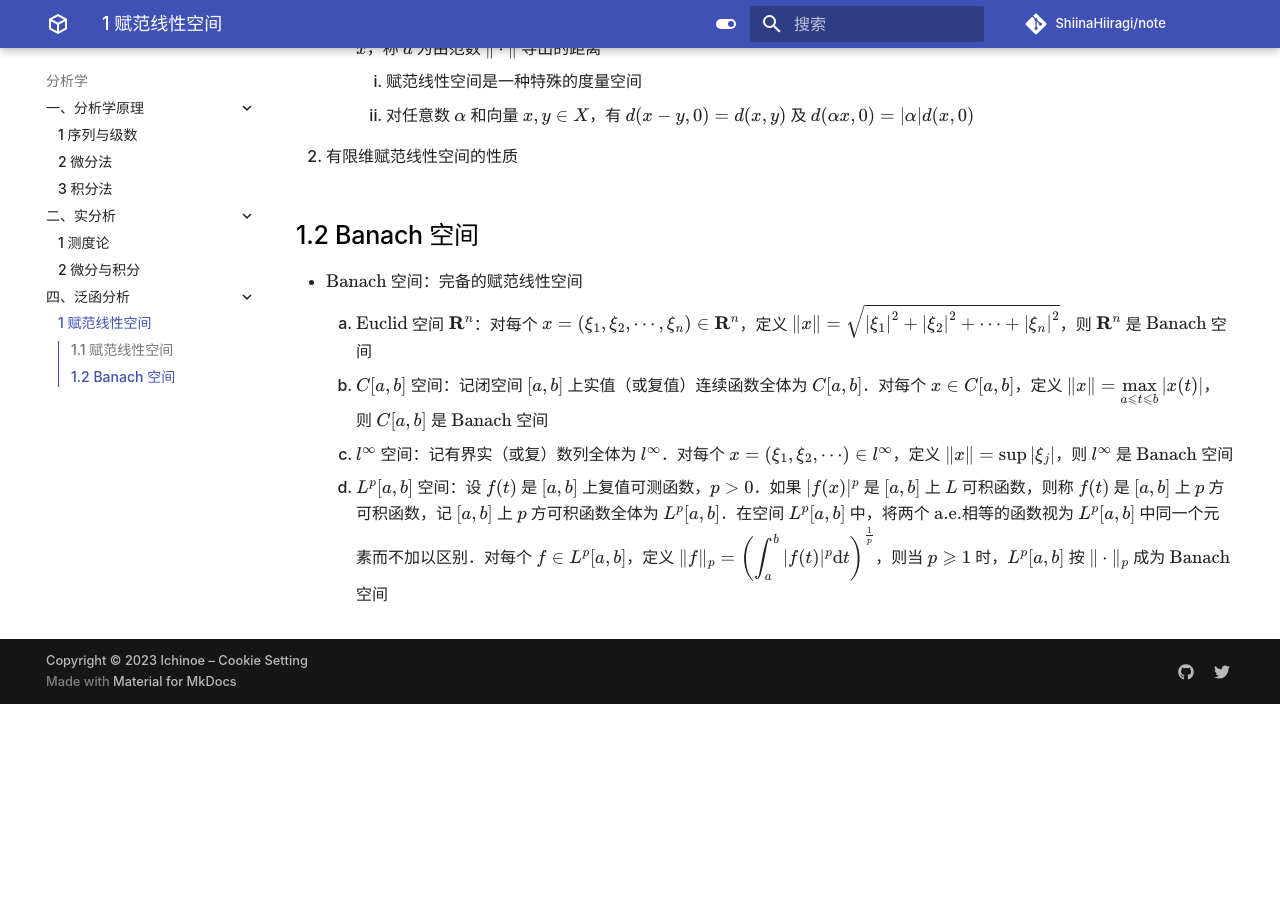
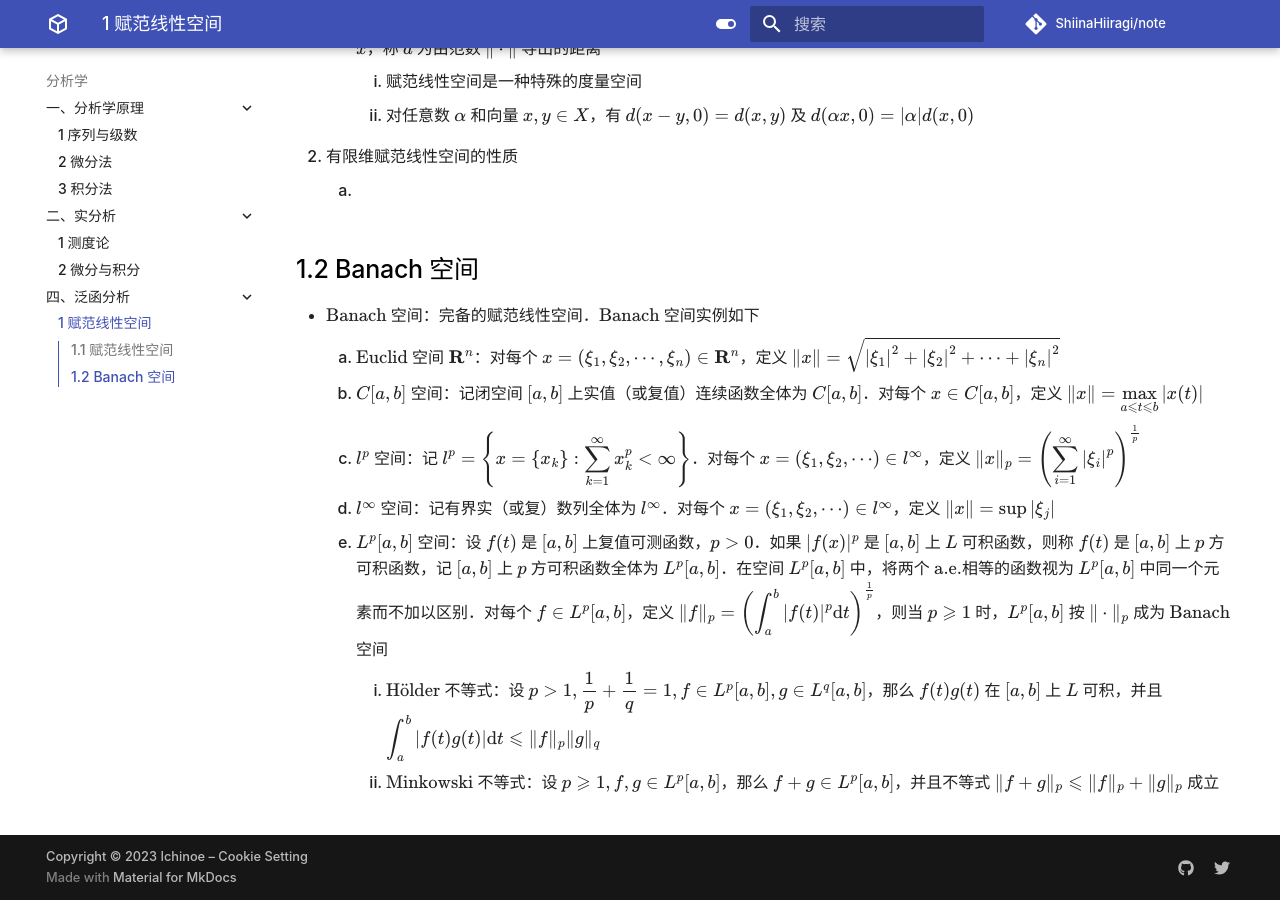
Before and after one commit to ShiinaHiiragi/note, an MkDocs documentation site: the page built from docs/anly/func/norm.md, in a window 1280 px wide and 900 px high, scrolled down 576 px. Built offline with MkDocs 1.6.1 and Material for MkDocs 9.7.7, drawn with Linux system fonts in a browser that asks for light colours; comment, search, counter and statistics services are not loaded; before the commit the page ends 1280 px from its top, so only the background shows below that.

Commit message:
add to norm

```diff
--- a/docs/anly/func/norm.md
+++ b/docs/anly/func/norm.md
@@ -15,10 +15,14 @@
         2. 对任意数 $\alpha$ 和向量 $x, y \in X$，有 $d(x-y, 0)=d(x, y)$ 及 $d(\alpha x, 0)=|\alpha| d(x, 0)$
 
 2. 有限维赋范线性空间的性质
+    1.
 
 ## 1.2 Banach 空间
-- $\text{Banach}$ 空间：完备的赋范线性空间
-    1. $\text{Euclid}$ 空间 $\mathbf R^n$：对每个 $x=\left(\xi_{1}, \xi_{2}, \cdots, \xi_{n}\right) \in \mathbf{R}^{n}$，定义 $\|x\|=\sqrt{\left|\xi_{1}\right|^{2}+\left|\xi_{2}\right|^{2}+\cdots+\left|\xi_{n}\right|^{2}}$，则 $\mathbf R^n$ 是 $\text{Banach}$ 空间
-    2. $C[a, b]$ 空间：记闭空间 $[a, b]$ 上实值（或复值）连续函数全体为 $C[a, b]$．对每个 $x \in C[a, b]$，定义 ${\displaystyle \|x\| = \max_{a \leqslant t \leqslant b} |x(t)|}$，则 $C[a, b]$ 是 $\text{Banach}$ 空间
-    3. $l^{\infty}$ 空间：记有界实（或复）数列全体为 $l^{\infty}$．对每个 $x=\left(\xi_{1}, \xi_{2}, \cdots\right) \in l^{\infty}$，定义 ${\displaystyle \|x\|=\sup \left|\xi_{j}\right|}$，则 $l^{\infty}$ 是 $\text{Banach}$ 空间
-    4. $L^{p}[a, b]$ 空间：设 $f(t)$ 是 $[a, b]$ 上复值可测函数，$p>0$．如果 $|f(x)|^{p}$ 是 $[a, b]$ 上 $L$ 可积函数，则称 $f(t)$ 是 $[a, b]$ 上 $p$ 方可积函数，记 $[a, b]$ 上 $p$ 方可积函数全体为 $L^{p}[a, b]$．在空间 $L^{p}[a, b]$ 中，将两个 $\text{a.e.}$相等的函数视为 $L^{p}[a, b]$ 中同一个元素而不加以区别．对每个 $f \in L^{p}[a, b]$，定义 ${\displaystyle \|f\|_{p}=\left(\int_{a}^{b}|f(t)|^{p} \mathrm{d} t\right)^{\frac{1}{p}}}$，则当 $p \geqslant 1$ 时，$L^{p}[a, b]$ 按 $\|\cdot\|_{p}$ 成为 $\text{Banach}$ 空间
+- $\text{Banach}$ 空间：完备的赋范线性空间．$\text{Banach}$ 空间实例如下
+    1. $\text{Euclid}$ 空间 $\mathbf R^n$：对每个 $x=\left(\xi_{1}, \xi_{2}, \cdots, \xi_{n}\right) \in \mathbf{R}^{n}$，定义 $\|x\|=\sqrt{\left|\xi_{1}\right|^{2}+\left|\xi_{2}\right|^{2}+\cdots+\left|\xi_{n}\right|^{2}}$
+    2. $C[a, b]$ 空间：记闭空间 $[a, b]$ 上实值（或复值）连续函数全体为 $C[a, b]$．对每个 $x \in C[a, b]$，定义 ${\displaystyle \|x\| = \max_{a \leqslant t \leqslant b} |x(t)|}$
+    3. $l^{p}$ 空间：记 ${\displaystyle l^{p} = \left\{x=\{x_k\}: \sum_{k=1}^{\infty} x_{k}^{p} < \infty\right\}}$．对每个 $x=\left(\xi_{1}, \xi_{2}, \cdots\right) \in l^{\infty}$，定义 ${\displaystyle \|x\|_{p}=\left(\sum_{i=1}^{\infty}\left|\xi_{i}\right|^{p}\right)^{\frac{1}{p}}}$
+    4. $l^{\infty}$ 空间：记有界实（或复）数列全体为 $l^{\infty}$．对每个 $x=\left(\xi_{1}, \xi_{2}, \cdots\right) \in l^{\infty}$，定义 ${\displaystyle \|x\|=\sup \left|\xi_{j}\right|}$
+    5. $L^{p}[a, b]$ 空间：设 $f(t)$ 是 $[a, b]$ 上复值可测函数，$p>0$．如果 $|f(x)|^{p}$ 是 $[a, b]$ 上 $L$ 可积函数，则称 $f(t)$ 是 $[a, b]$ 上 $p$ 方可积函数，记 $[a, b]$ 上 $p$ 方可积函数全体为 $L^{p}[a, b]$．在空间 $L^{p}[a, b]$ 中，将两个 $\text{a.e.}$相等的函数视为 $L^{p}[a, b]$ 中同一个元素而不加以区别．对每个 $f \in L^{p}[a, b]$，定义 ${\displaystyle \|f\|_{p}=\left(\int_{a}^{b}|f(t)|^{p} \mathrm{d} t\right)^{\frac{1}{p}}}$，则当 $p \geqslant 1$ 时，$L^{p}[a, b]$ 按 $\|\cdot\|_{p}$ 成为 $\text{Banach}$ 空间
+        1. $\text{H}\mathrm{\ddot{o}}\text{lder}$ 不等式：设 $p>1, \dfrac{1}{p}+\dfrac{1}{q}=1, f \in L^{p}[a, b], g \in L^{q}[a, b]$，那么 $f(t) g(t)$ 在 $[a, b]$ 上 $L$ 可积，并且 ${\displaystyle \int_{a}^{b}|f(t) g(t)| \mathrm{d} t \leqslant\|f\|_{p}\|g\|_{q}}$
+        2. $\text{Minkowski}$ 不等式：设 $p \geqslant 1, f, g \in L^{p}[a, b]$，那么 $f+g \in L^{p}[a, b]$，并且不等式 $\|f+g\|_{p} \leqslant\|f\|_{p}+\|g\|_{p}$ 成立
```
Also changed, not shown: docs/stat/prob/prob.md (+1 -1 lines), docs/top/point/space.md (+12 -7 lines).
